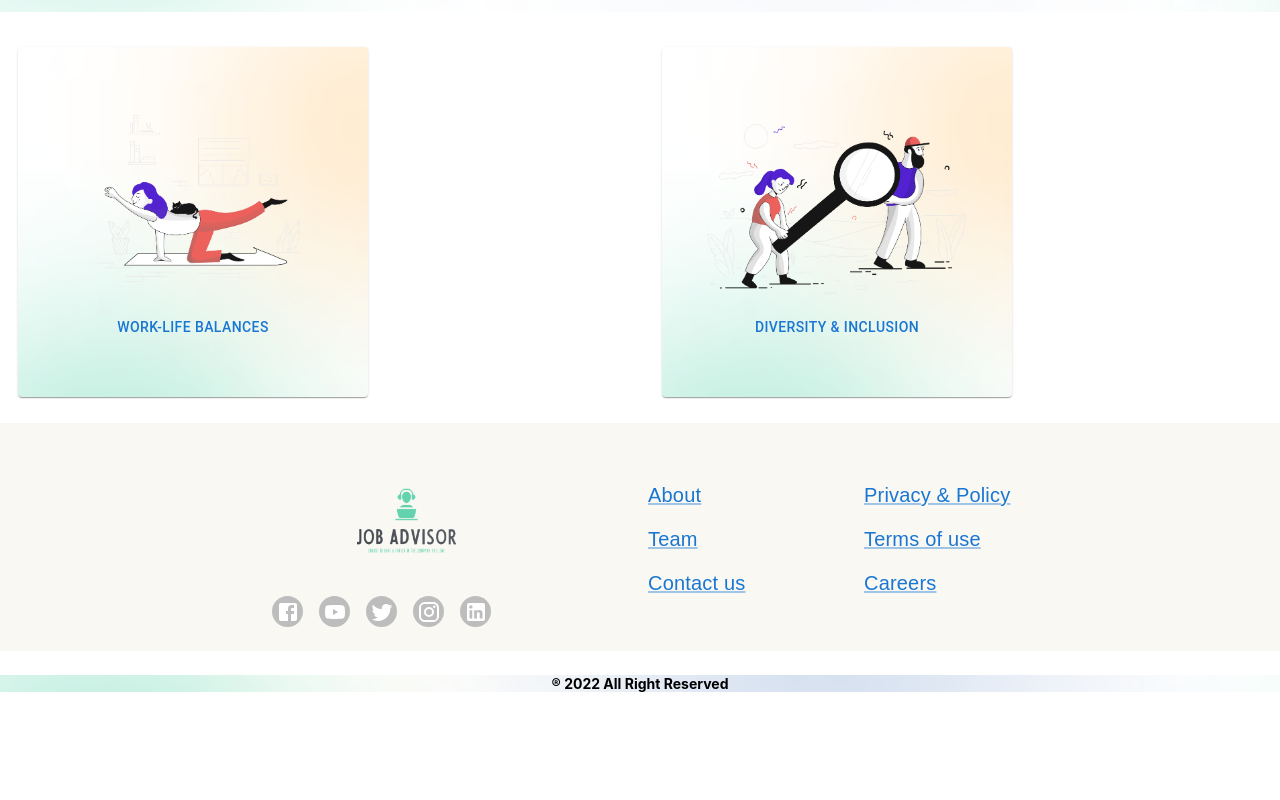
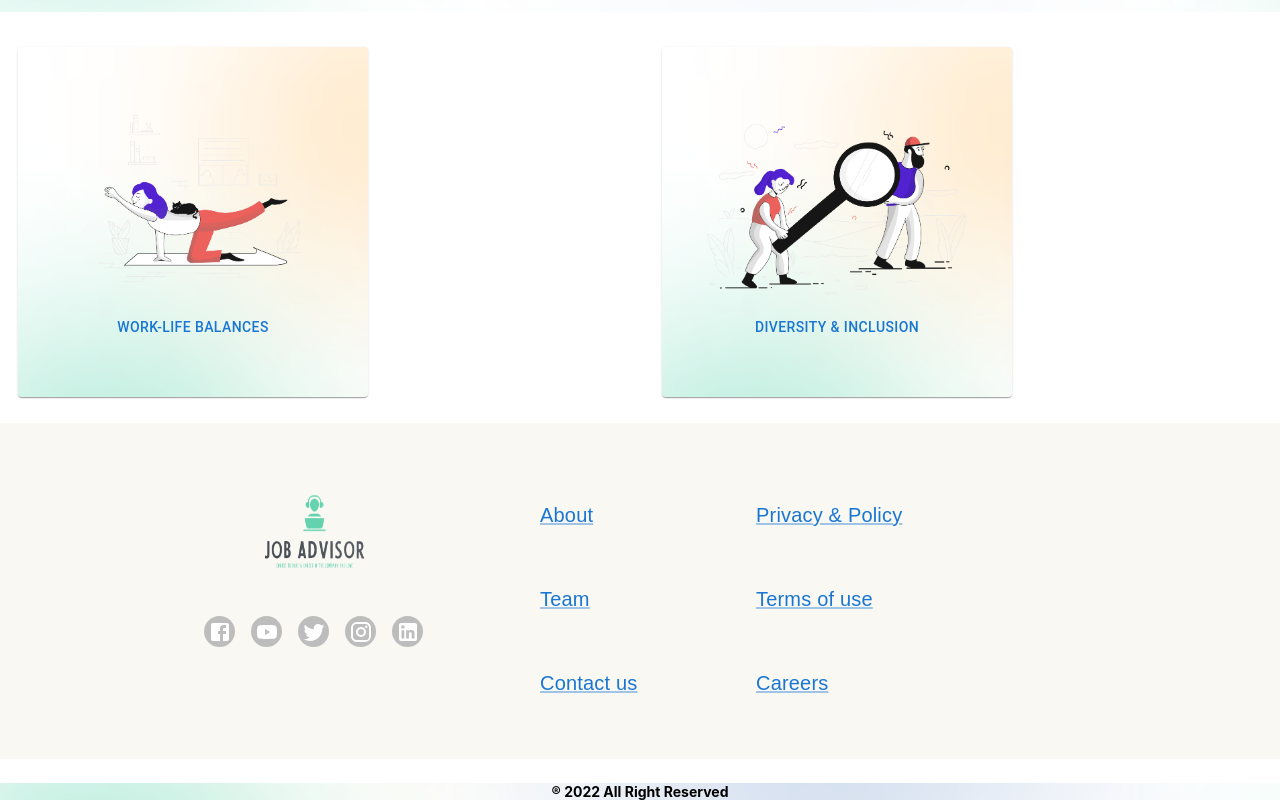
Before and after one commit to Job-Advisor-project/FrontEnd, a React (Create React App) app in the folder react/: page / in a window 1280 px wide. Shown: the part 552-1352 px from the top of the page. Before the commit the page ends 1244 px from the top, so only its background shows below. Built offline with nearby package versions, Linux system fonts and the light colour scheme.

Commit message:
footer logo corrected

```diff
--- a/react/src/components/Footer.jsx
+++ b/react/src/components/Footer.jsx
@@ -31,16 +31,16 @@ export default function Footer() {
       >
         <Grid container spacing={2} justifyContent="center">
           <Grid item md={6} lg={4}>
-            <Typography sx={{ ml: 13 }}>
+            <Typography sx={{ ml: 15 }}>
               <img
                 src="../assets/ja-logo.png"
                 alt="jobadvisorlogo"
                 width={170}
-                height={150}
+                height={170}
                 onClick={() => navigate("/")}
               />
             </Typography>
-            <Stack direction="row" spacing={2} sx={{ mx: 7, mb: 3 }}>
+            <Stack direction="row" spacing={2} sx={{ mx: 12, mb: 3 }}>
               <Avatar sx={{ width: 31, height: 31 }}>
                 <FacebookIcon />
               </Avatar>
@@ -62,7 +62,7 @@ export default function Footer() {
             <List>
               <ListItemText>
                 <Typography
-                  lineHeight={2}
+                  lineHeight={4}
                   sx={{
                     fontFamily: "sans-serif",
                     fontSize: {
@@ -77,7 +77,7 @@ export default function Footer() {
               </ListItemText>
               <ListItemText>
                 <Typography
-                  lineHeight={2}
+                  lineHeight={4}
                   sx={{
                     fontFamily: "sans-serif",
                     fontSize: {
@@ -92,7 +92,7 @@ export default function Footer() {
               </ListItemText>
               <ListItemText>
                 <Typography
-                  lineHeight={2}
+                  lineHeight={4}
                   sx={{
                     fontFamily: "sans-serif",
                     fontSize: {
@@ -107,11 +107,11 @@ export default function Footer() {
               </ListItemText>
             </List>
           </Grid>
-          <Grid item md={6} lg={2} sx={{ my: 3 }}>
+          <Grid item md={6} lg={4} sx={{ my: 3 }}>
             <List>
               <ListItemText>
                 <Typography
-                  lineHeight={2}
+                  lineHeight={4}
                   sx={{
                     fontFamily: "sans-serif",
                     fontSize: {
@@ -126,7 +126,7 @@ export default function Footer() {
               </ListItemText>
               <ListItemText>
                 <Typography
-                  lineHeight={2}
+                  lineHeight={4}
                   sx={{
                     fontFamily: "sans-serif",
                     fontSize: {
@@ -142,7 +142,7 @@ export default function Footer() {
 
               <ListItemText>
                 <Typography
-                  lineHeight={2}
+                  lineHeight={4}
                   sx={{
                     fontFamily: "sans-serif",
                     fontSize: {
```
